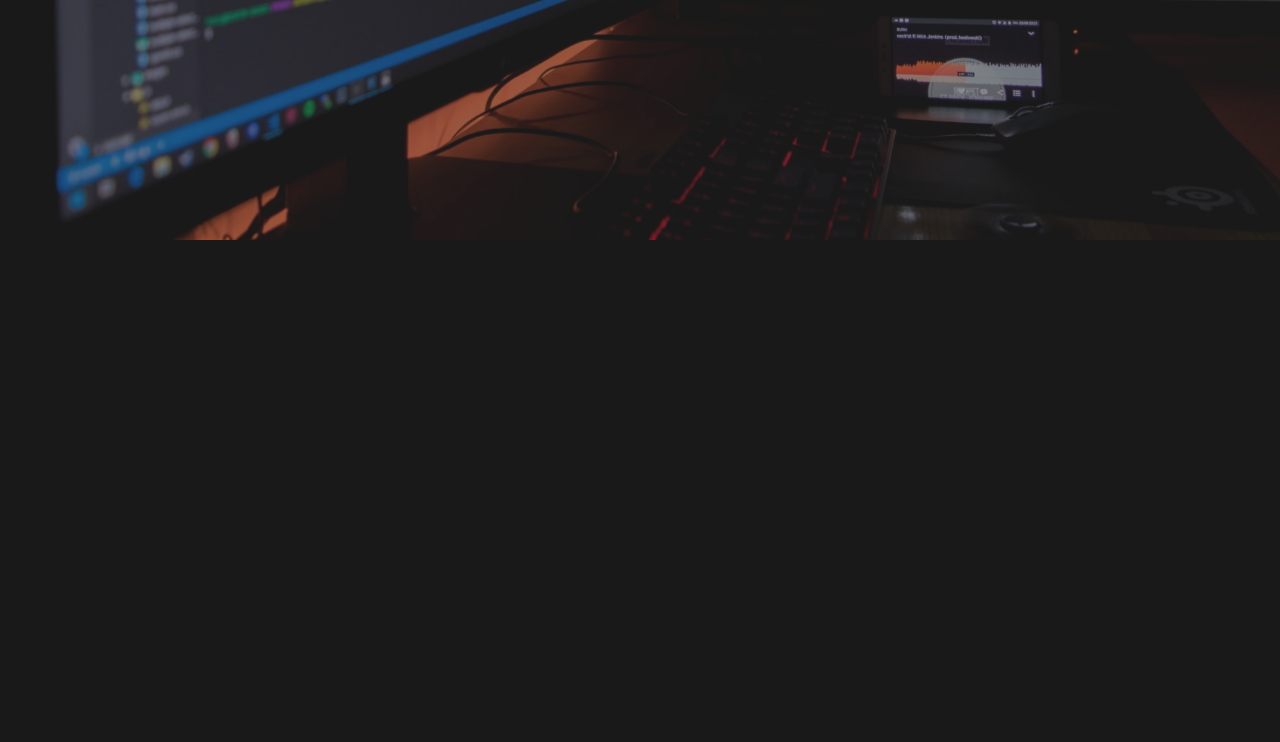
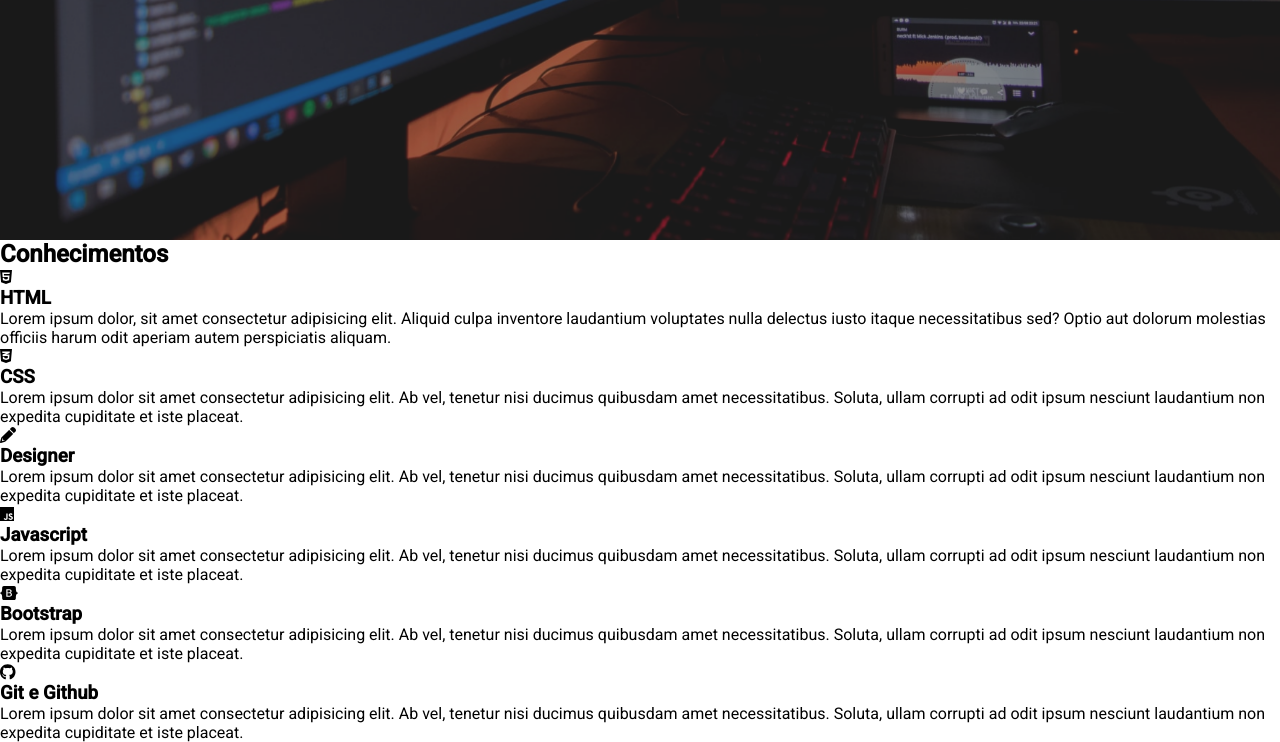
Before and after one commit to DirceuAlmei/repositorio, a Django app: page / in a window 1280 px wide. Shown: the part 560-1302 px from the top of the page. Before the commit the page ends 800 px from the top, so only its background shows below. Run offline with Django 4.2, Linux system fonts and the light colour scheme; some libraries are stand-ins or nearby versions.

Commit message:
conhceimentos

```diff
--- a/aestudos/bestudos/templates/bestudos/estudos.html
+++ b/aestudos/bestudos/templates/bestudos/estudos.html
@@ -36,7 +36,7 @@
         <!-- == fim do header == -->
 
         <!-- == Início do sidebar == -->
-        <div class="sidebar">
+        <aside class="sidebar">
             <nav>
                 <ul class="menu">
                     <li class="menu-item"><a href="#" class="menu-link">Home</a></li>
@@ -52,7 +52,76 @@
                 <a class="cls-i" href="#"><i class="fab fa-github-alt"></i></a>
                 <a class="cls-i" href="#"><i class="fab fa-facebook"></i></a>
             </div>
-        </div>
+        </aside>
+
+        <!-- início conteúdos -->
+        <section class="sessao-conhecimentos">
+            <div class="sessao-header">
+                <h1>Conhecimentos</h1>
+            </div>
+            <div class="conhecimentos">
+                <div class="conhecimento">
+                    <div class="conhecimento-header">
+                        <i class="fab fa-html5"></i>
+                        <h3>HTML</h3>
+                    </div>
+                    <div class="conhecimento-text">
+                        <p>Lorem ipsum dolor, sit amet consectetur adipisicing elit. Aliquid culpa inventore laudantium voluptates nulla delectus iusto itaque necessitatibus sed? Optio aut dolorum molestias officiis harum odit aperiam autem perspiciatis aliquam.</p>
+                    </div>
+                </div>
+
+                <div class="conhecimento">
+                    <div class="conhecimento-header">
+                        <i class="fab fa-css3-alt "></i>
+                        <h3>CSS</h3>
+                    </div>
+                    <div class="conhecimento-text">
+                        <p>Lorem ipsum dolor sit amet consectetur adipisicing elit. Ab vel, tenetur nisi ducimus quibusdam amet necessitatibus. Soluta, ullam corrupti ad odit ipsum nesciunt laudantium non expedita cupiditate et iste placeat.</p>
+                    </div>
+                </div>
+
+                <div class="conhecimento">
+                    <div class="conhecimento-header">
+                        <i class="fas fa-pencil-alt "></i>
+                        <h3>Designer</h3>
+                    </div>
+                    <div class="conhecimento-text">
+                        <p>Lorem ipsum dolor sit amet consectetur adipisicing elit. Ab vel, tenetur nisi ducimus quibusdam amet necessitatibus. Soluta, ullam corrupti ad odit ipsum nesciunt laudantium non expedita cupiditate et iste placeat.</p>
+                    </div>
+                </div>
+
+                <div class="conhecimento">
+                    <div class="conhecimento-header">
+                        <i class="fab fa-js"></i>
+                        <h3>Javascript</h3>
+                    </div>
+                    <div class="conhecimento-text">
+                        <p>Lorem ipsum dolor sit amet consectetur adipisicing elit. Ab vel, tenetur nisi ducimus quibusdam amet necessitatibus. Soluta, ullam corrupti ad odit ipsum nesciunt laudantium non expedita cupiditate et iste placeat.</p>
+                    </div>
+                </div>
+                <div class="conhecimento">
+                    <div class="conhecimento-header">
+                        <i class="fab fa-bootstrap"></i>
+                        <h3>Bootstrap</h3>
+                    </div>
+                    <div class="conhecimento-text">
+                        <p>Lorem ipsum dolor sit amet consectetur adipisicing elit. Ab vel, tenetur nisi ducimus quibusdam amet necessitatibus. Soluta, ullam corrupti ad odit ipsum nesciunt laudantium non expedita cupiditate et iste placeat.</p>
+                    </div>
+                </div>
+
+                <div class="conhecimento">
+                    <div class="conhecimento-header">
+                        <i class="fab fa-github "></i>
+                        <h3>Git e Github </h3>
+                    </div>
+                    <div class="conhecimento-text">
+                        <p>Lorem ipsum dolor sit amet consectetur adipisicing elit. Ab vel, tenetur nisi ducimus quibusdam amet necessitatibus. Soluta, ullam corrupti ad odit ipsum nesciunt laudantium non expedita cupiditate et iste placeat.</p>
+                    </div>
+                </div>
+
+            </div>
+        </section>
+
     </div>
     <!-- == fim do sidebar == -->
 
```
